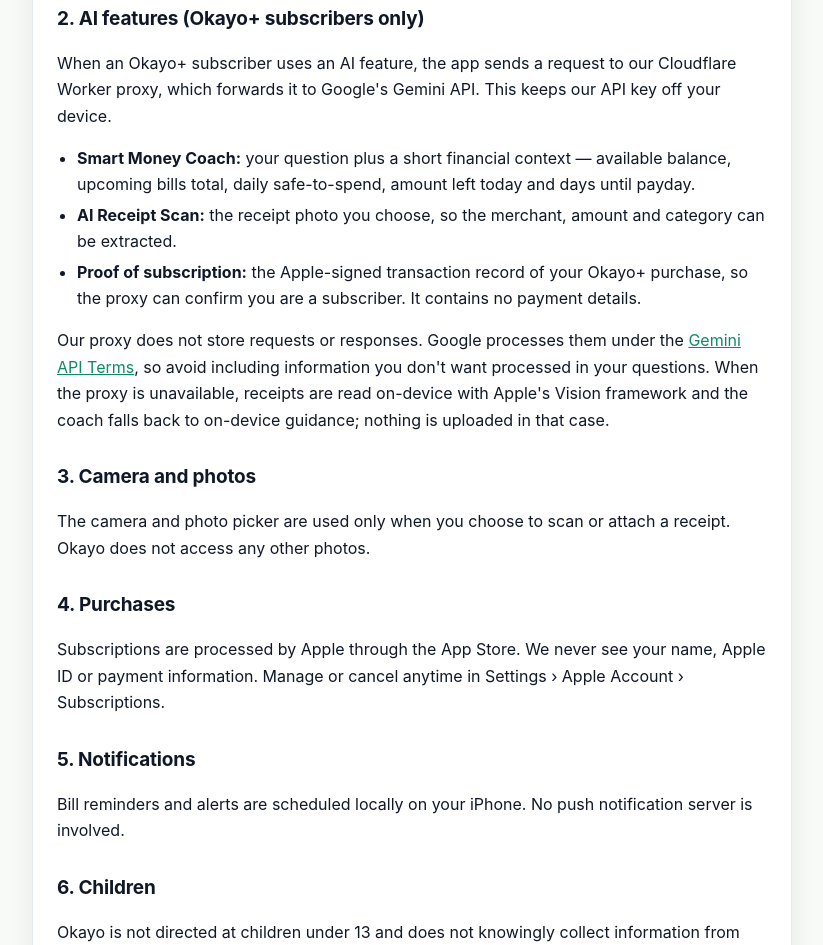
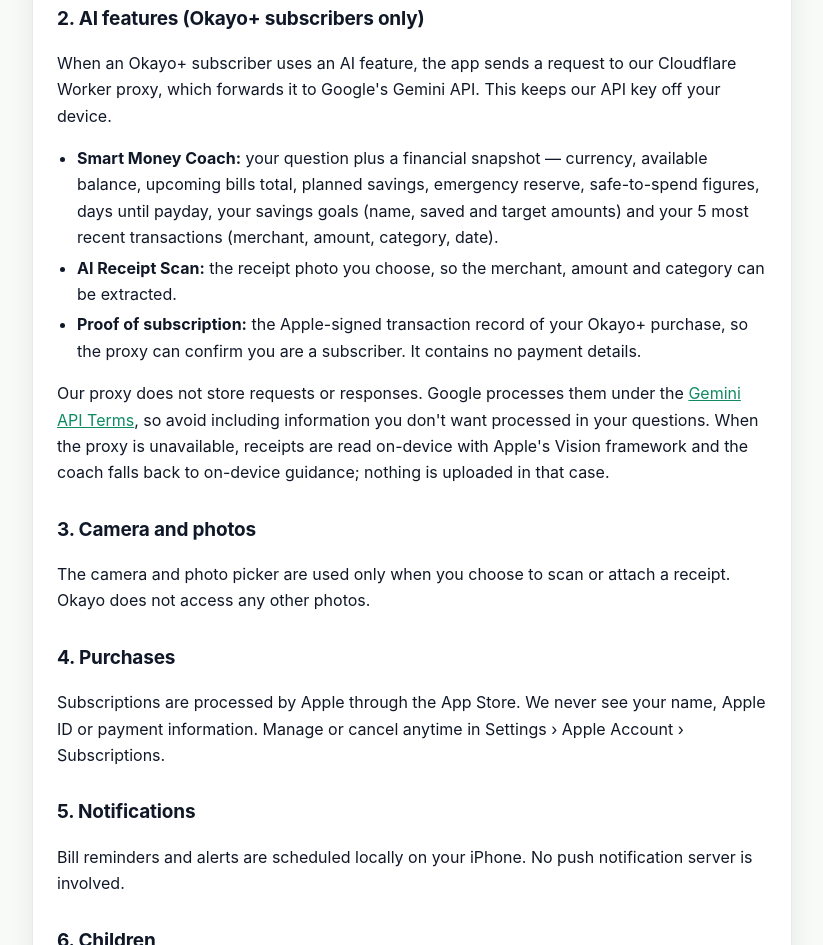
Before and after one commit to pvhung1403/okayo-app, a plain HTML site: page privacy.html in a window 1280 px wide. Shown: the part 789-1734 px from the top of the page, without its empty margins (228-1051 px from the left). Drawn offline with Linux system fonts and the light colour scheme.

Commit message:
Privacy: list the full financial snapshot sent to the AI coach

```diff
--- a/privacy.html
+++ b/privacy.html
@@ -31,7 +31,7 @@
     <h2>2. AI features (Okayo+ subscribers only)</h2>
     <p>When an Okayo+ subscriber uses an AI feature, the app sends a request to our Cloudflare Worker proxy, which forwards it to Google's Gemini API. This keeps our API key off your device.</p>
     <ul>
-      <li><strong>Smart Money Coach:</strong> your question plus a short financial context — available balance, upcoming bills total, daily safe-to-spend, amount left today and days until payday.</li>
+      <li><strong>Smart Money Coach:</strong> your question plus a financial snapshot — currency, available balance, upcoming bills total, planned savings, emergency reserve, safe-to-spend figures, days until payday, your savings goals (name, saved and target amounts) and your 5 most recent transactions (merchant, amount, category, date).</li>
       <li><strong>AI Receipt Scan:</strong> the receipt photo you choose, so the merchant, amount and category can be extracted.</li>
       <li><strong>Proof of subscription:</strong> the Apple-signed transaction record of your Okayo+ purchase, so the proxy can confirm you are a subscriber. It contains no payment details.</li>
     </ul>
```
